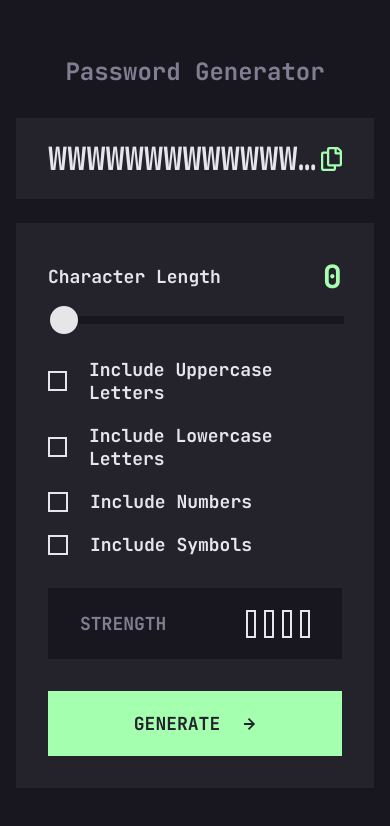
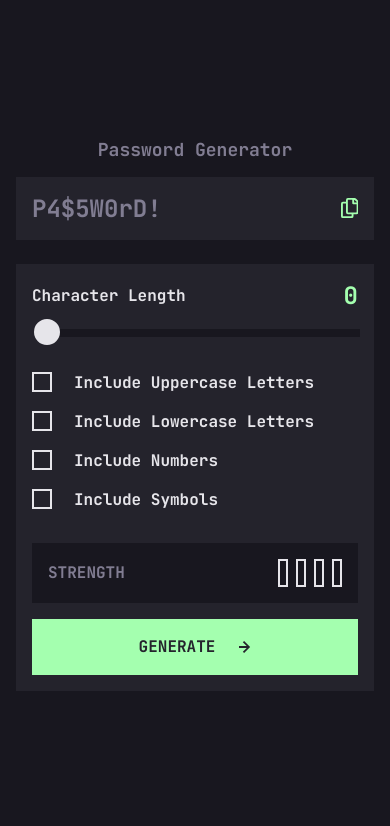
Before and after one commit to KiddAlexx/password-generator-app, a React (Vite) app: page / in a window 390 px wide. Shown: the top 826 px of the page. Built offline with nearby package versions, Linux system fonts and the light colour scheme.

Commit message:
feat(layout): adjust layout and sizing values for mobile sreens

```diff
--- a/src/features/password-generator/PasswordGeneratorPage.tsx
+++ b/src/features/password-generator/PasswordGeneratorPage.tsx
@@ -25,7 +25,7 @@ function PasswordGeneratorPage() {
       <h1 className="heading-m">Password Generator</h1>
       <div className={styles.appContainer}>
         <div className={styles.displayContainer}>
-          <PasswordDisplay password="WWWWWWWWWWWWWWWWWWWW" />
+          <PasswordDisplay />
         </div>
         <div className={styles.controlsContainer}>
           <CustomSlider
--- a/src/features/password-generator/styles/CustomButton.module.css
+++ b/src/features/password-generator/styles/CustomButton.module.css
@@ -1,3 +1,5 @@
+/*********** Base styles ***********/
+
 .customButton {
   max-width: 29.75rem;
   width: 100%;
@@ -19,3 +21,11 @@
   color: var(--color-neon-green);
   fill: var(--color-neon-green);
 }
+
+/*********** Responsive styles ***********/
+
+@media (max-width: 480px) {
+  .customButton {
+    height: 3.5rem;
+  }
+}
--- a/src/features/password-generator/styles/CustomSlider.module.css
+++ b/src/features/password-generator/styles/CustomSlider.module.css
@@ -39,8 +39,8 @@ input[type="range"]::-webkit-slider-thumb {
   -webkit-appearance: none;
   appearance: none;
   /* creating a custom design */
-  height: 1.75rem;
-  width: 1.75rem;
+  height: 1.625rem;
+  width: 1.625rem;
   background-color: var(--color-white);
   border-radius: 50%;
   border: 2px solid var(--color-white);
@@ -53,8 +53,8 @@ input[type="range"]::-webkit-slider-thumb {
 
 /* Thumb: Firefox */
 input[type="range"]::-moz-range-thumb {
-  height: 1.75rem;
-  width: 1.75rem;
+  height: 1.625rem;
+  width: 1.625rem;
   background-color: var(--color-white);
   border-radius: 50%;
   border: 2px solid var(--color-white);
--- a/src/features/password-generator/styles/PasswordDisplay.module.css
+++ b/src/features/password-generator/styles/PasswordDisplay.module.css
@@ -1,9 +1,11 @@
+/*********** Base styles ***********/
+
 .displayContainer {
   display: flex;
   justify-content: space-between;
   align-items: center;
   width: 100%;
-  padding: 1.19rem 2rem;
+  gap: 0.5rem;
 }
 
 .placeholder {
@@ -26,6 +28,8 @@
 .copyIcon {
   fill: var(--color-neon-green);
   transition: fill 0.2s ease;
+  height: 24px;
+  width: 21px;
 }
 
 .copyLabel {
@@ -35,3 +39,12 @@
 .copyButton:hover .copyIcon {
   fill: var(--color-white);
 }
+
+/*********** Responsive styles ***********/
+
+@media (max-width: 480px) {
+  .copyIcon {
+    height: 20px;
+    width: 17.5px;
+  }
+}
--- a/src/features/password-generator/styles/PasswordGeneratorPage.module.css
+++ b/src/features/password-generator/styles/PasswordGeneratorPage.module.css
@@ -1,3 +1,5 @@
+/*********** Base styles ***********/
+
 .passwordGenPage {
   width: 100%;
   min-height: 100dvh;
@@ -12,7 +14,6 @@
 }
 
 .appContainer {
-  /*   background-color: var(--color-dark-grey); */
   width: 100%;
   max-width: 33.75rem;
   padding-inline: 1rem;
@@ -20,6 +21,7 @@
 .displayContainer {
   background-color: var(--color-dark-grey);
   margin-bottom: 1.5rem;
+  padding: 1.19rem 2rem;
 }
 .controlsContainer {
   background-color: var(--color-dark-grey);
@@ -34,3 +36,26 @@
   flex-direction: column;
   gap: 1.25rem;
 }
+
+/*********** Responsive styles ***********/
+
+@media (max-width: 480px) {
+  .passwordGenPage {
+    gap: 1rem;
+  }
+  .appContainer {
+    margin-bottom: 1rem;
+  }
+
+  .displayContainer {
+    padding: 1rem;
+  }
+  .controlsContainer {
+    gap: 1rem;
+    padding: 1rem;
+  }
+  .checkboxContainer {
+    gap: 1rem;
+    margin: 1rem 0;
+  }
+}
--- a/src/features/password-generator/styles/PasswordStrength.module.css
+++ b/src/features/password-generator/styles/PasswordStrength.module.css
@@ -1,3 +1,5 @@
+/*********** Base styles ***********/
+
 .strengthContainer {
   display: flex;
   justify-content: space-between;
@@ -47,3 +49,11 @@
   background-color: var(--color-neon-green);
   border-color: var(--color-neon-green);
 }
+
+/*********** Responsive styles ***********/
+
+@media (max-width: 480px) {
+  .strengthContainer {
+    padding: 1rem;
+  }
+}
--- a/src/styles/global.css
+++ b/src/styles/global.css
@@ -1,3 +1,5 @@
+/*********** Variables ***********/
+
 :root {
   --font-family-mono: "JetBrains Mono", monospace;
 
@@ -10,6 +12,8 @@
   --color-dark-grey: #24232c;
   --color-vdark-grey: #18171f;
 }
+
+/*********** Base styles ***********/
 
 body {
   background-color: var(--color-vdark-grey);
@@ -41,3 +45,22 @@ body {
   white-space: nowrap;
   border: 0;
 }
+
+/*********** Responsive styles ***********/
+
+@media (max-width: 480px) {
+  body {
+    font-size: 1rem;
+    line-height: 1.4375rem;
+  }
+
+  .heading-l {
+    font-size: 1.5rem;
+    line-height: 1.9375rem;
+  }
+
+  .heading-m {
+    font-size: 1.125rem;
+    line-height: 1.4375rem;
+  }
+}
```
Also changed, not shown: src/assets/icons/icon-copy.svg.
